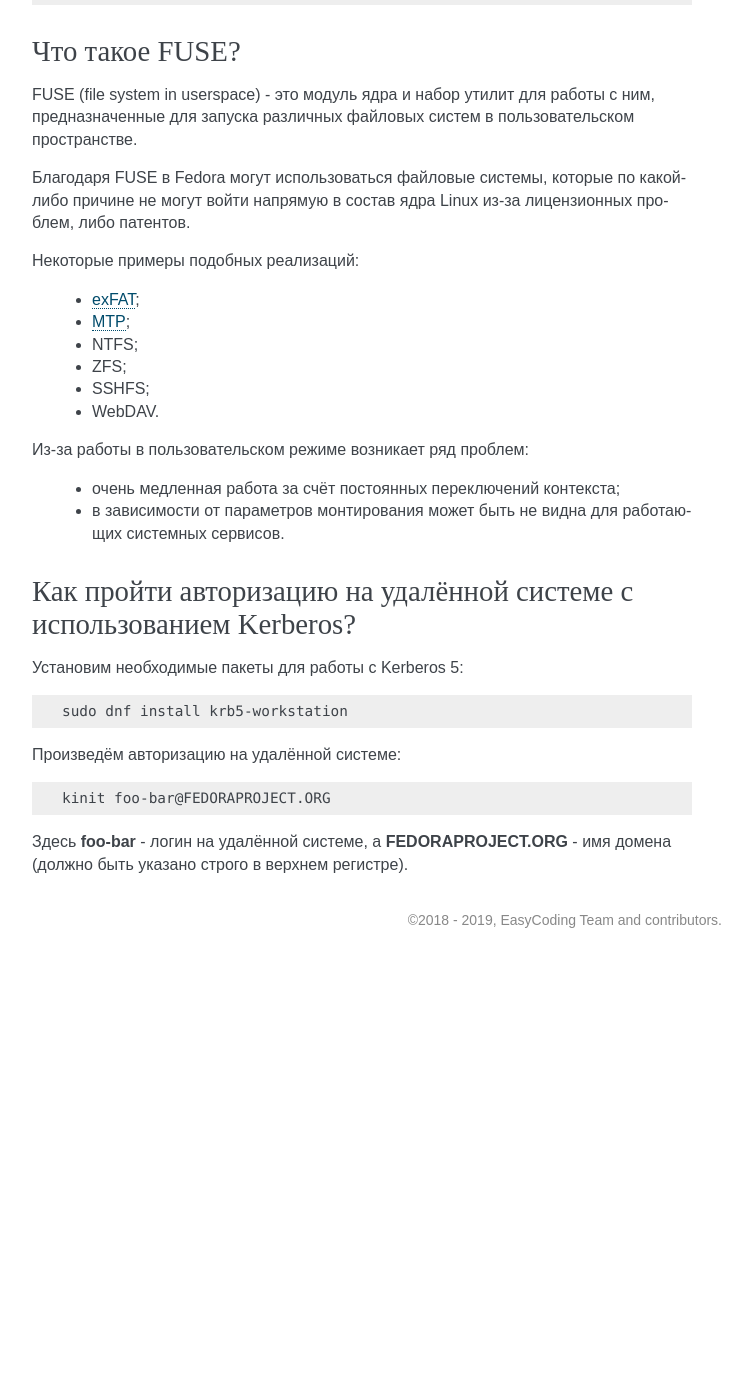
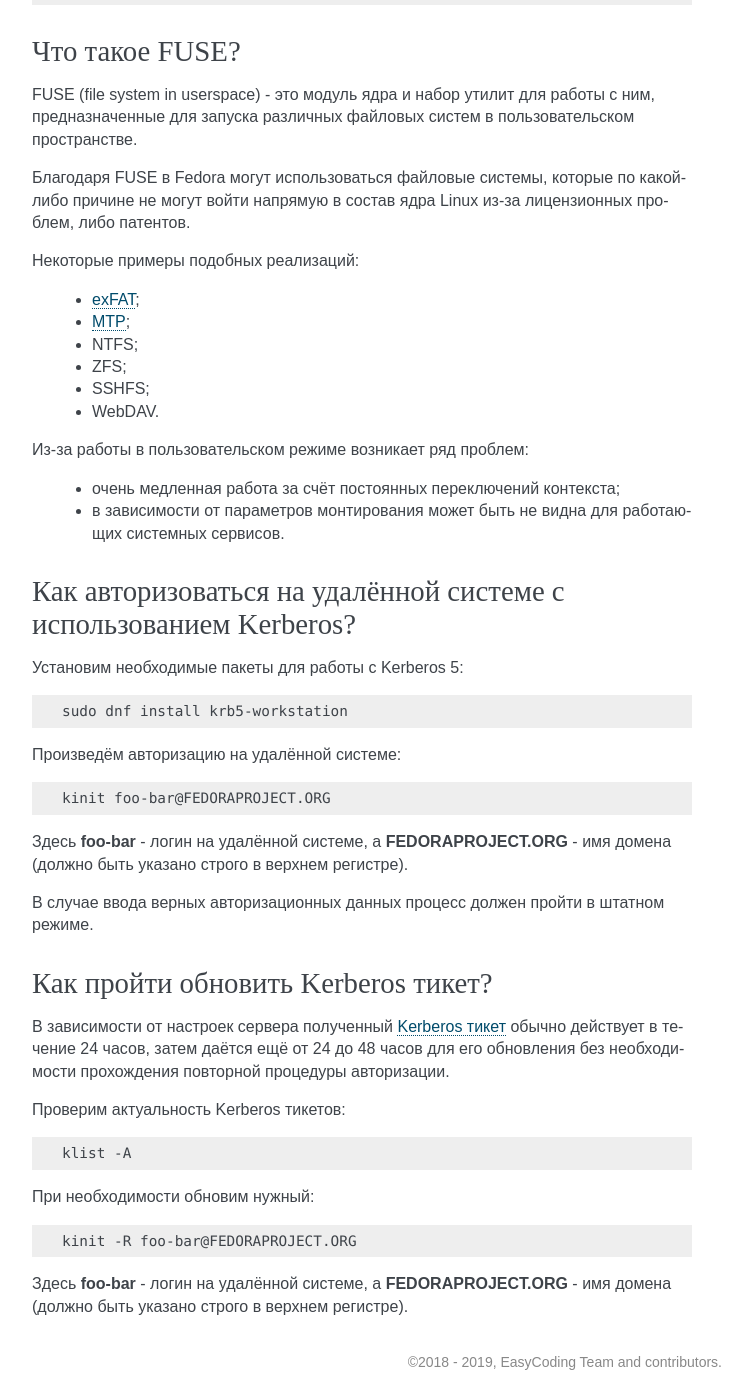
Before and after one commit to RussianFedora/FAQ, a Sphinx documentation site: the page built from source/administration.rst, in a window 1280 px wide and 1400 px high, scrolled down 17757 px. Shown: the whole window, without its empty margins (388-1140 px from the left). Built offline with Sphinx 7.4.7, drawn with Linux system fonts in a browser that asks for light colours; before the commit the page ends 18715 px from its top, so only the background shows below that; some of the changed text lies outside the part shown.

Commit message:
Added question about renewal of Kerberos tickets.

```diff
--- a/source/administration.rst
+++ b/source/administration.rst
@@ -1050,10 +1050,10 @@
   * в зависимости от параметров монтирования может быть не видна для работающих системных сервисов.
 
 .. index:: kerberos, remote, login, authorization
-.. _kerberos:
+.. _kerberos-auth:
 
-Как пройти авторизацию на удалённой системе с использованием Kerberos?
-==========================================================================
+Как авторизоваться на удалённой системе с использованием Kerberos?
+=====================================================================
 
 Установим необходимые пакеты для работы с Kerberos 5:
 
@@ -1068,3 +1068,27 @@
     kinit foo-bar@FEDORAPROJECT.ORG
 
 Здесь **foo-bar** - логин на удалённой системе, а **FEDORAPROJECT.ORG** - имя домена (должно быть указано строго в верхнем регистре).
+
+В случае ввода верных авторизационных данных процесс должен пройти в штатном режиме.
+
+.. index:: kerberos, remote, login, authorization, renewal
+.. _kerberos-renew:
+
+Как пройти обновить Kerberos тикет?
+======================================
+
+В зависимости от настроек сервера полученный :ref:`Kerberos тикет <kerberos-auth>` обычно действует в течение 24 часов, затем даётся ещё от 24 до 48 часов для его обновления без необходимости прохождения повторной процедуры авторизации.
+
+Проверим актуальность Kerberos тикетов:
+
+.. code-block:: text
+
+    klist -A
+
+При необходимости обновим нужный:
+
+.. code-block:: text
+
+    kinit -R foo-bar@FEDORAPROJECT.ORG
+
+Здесь **foo-bar** - логин на удалённой системе, а **FEDORAPROJECT.ORG** - имя домена (должно быть указано строго в верхнем регистре).
```
